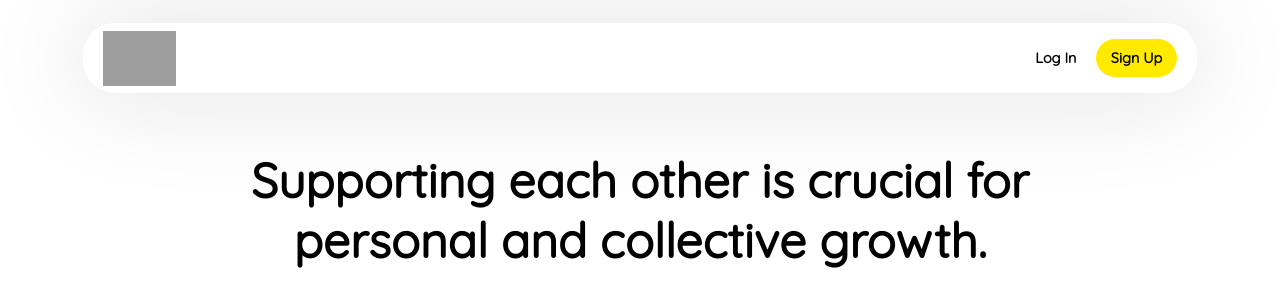
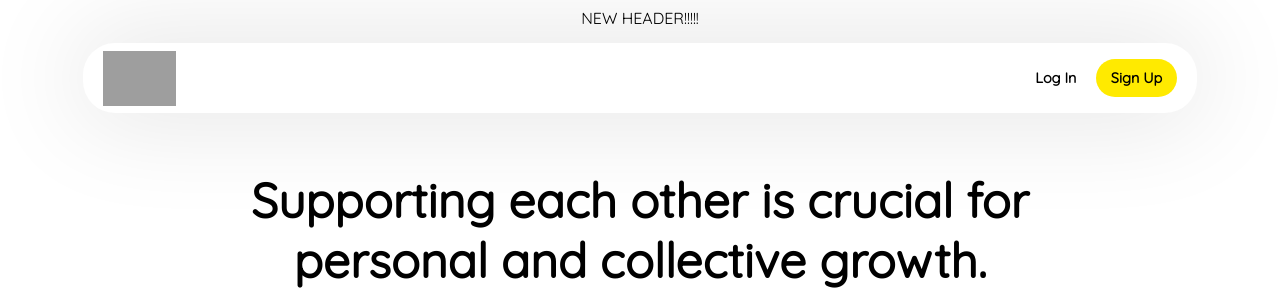
Before and after one commit to Henry1998N/git-mergeing-practice, a plain HTML site: page index.html in a window 1280 px wide. Shown: the top 290 px of the page. Drawn offline with nearby package versions, Linux system fonts and the light colour scheme; grey boxes are pictures that could not be loaded.

Commit message:
added new header

```diff
--- a/index.html
+++ b/index.html
@@ -18,6 +18,9 @@
 </head>
 
 <body>
+    <header>
+        NEW HEADER!!!!!
+    </header>
 
     <div class="bar navigation-bar">
         <img class="knafeh-icon" src="https://i.pinimg.com/originals/5e/6f/b2/5e6fb2231a619cdc3770518ec0e8e7c7.jpg"/>
```
